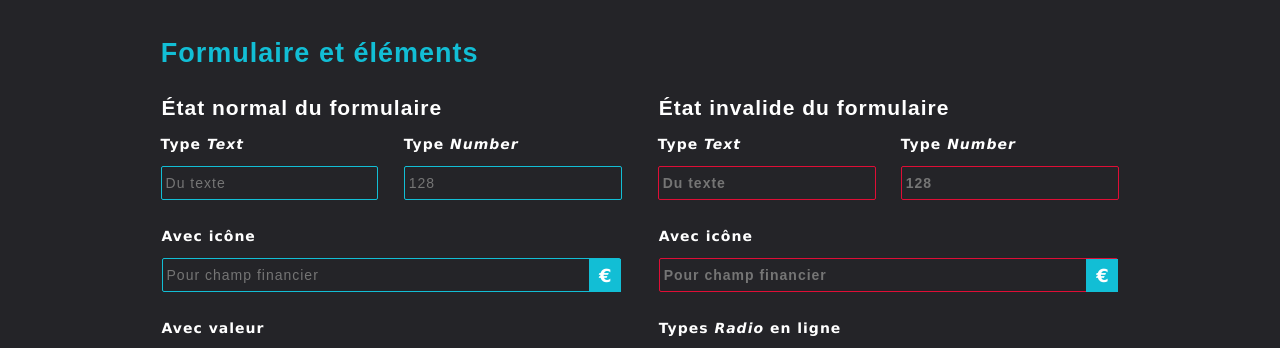
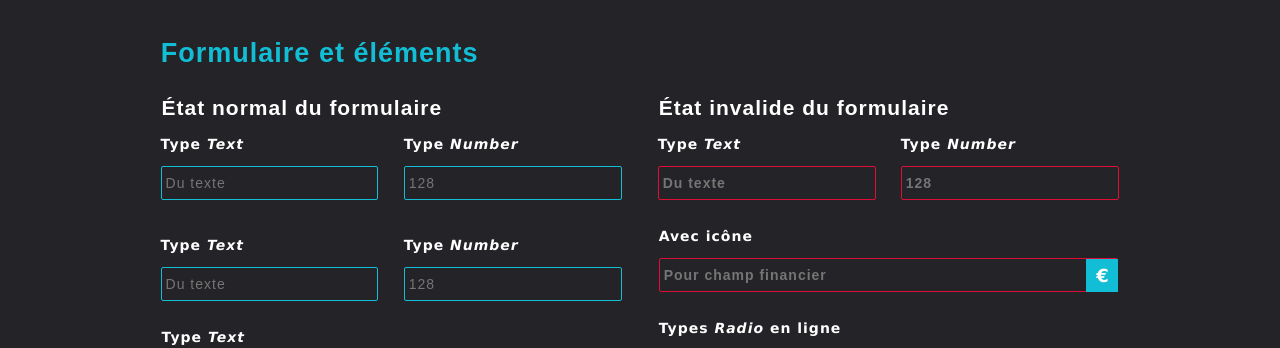
Before and after one commit to ElodieBayet/sass-template, a website: page form.html in a window 1280 px wide. Shown: the part 574-922 px from the top of the page. Drawn offline with nearby package versions, Linux system fonts and the light colour scheme; files that its build step writes are made by us from their sources; a web font is replaced by a local one.

Commit message:
Bugfixing and improvment on form elements

```diff
--- a/form.html
+++ b/form.html
@@ -147,6 +147,9 @@
 
                         <h3>État normal du formulaire</h3>
 
+                        <!-- Champ caché -->
+                        <input type="hidden" value="valeur test">
+
                         <!-- Elements side-by-side -->
                         <div class="inline left">
                             <label for="iptText">Type <em>Text</em></label>
@@ -155,6 +158,21 @@
                         <div class="inline right">
                             <label for="iptNumber">Type <em>Number</em></label>
                             <input type="number" min="1" max="1000" step="1" name="number" id="iptNumber" placeholder="128">
+                        </div>
+                        <!-- Elements side-by-side -->
+                        <div class="inline left">
+                            <label for="iptText">Type <em>Text</em></label>
+                            <input type="text" maxlength="255" name="text" id="iptText" placeholder="Du texte">
+                        </div>
+                        <div class="inline right">
+                            <label for="iptNumber">Type <em>Number</em></label>
+                            <input type="number" min="1" max="1000" step="1" name="number" id="iptNumber" placeholder="128">
+                        </div>
+
+                        <!-- Url -->
+                        <div>
+                            <label for="iptUrl">Type <em>Text</em></label>
+                            <input type="url" maxlength="1024" name="url" id="iptUrl" placeholder="https://...">
                         </div>
 
                         <!-- Special icon for financial field -->
@@ -264,7 +282,7 @@
                         <!-- Textarea field -->
                         <div>
                             <label for="txtField">Type <em>Textarea</em></label>
-                            <textarea name="textarea" id="txtField" rows="3"></textarea>
+                            <textarea name="textarea" id="txtField" rows="3" required></textarea>
                         </div>
 
                         <!-- Excute -->
--- a/sass/base/_normalize.scss
+++ b/sass/base/_normalize.scss
@@ -30,7 +30,7 @@ a, a:link, a:visited, a:hover, a:focus, a:active {
 }
 
 button, img, hr, iframe,
-fieldset, input, input:invalid, textarea, textarea:invalid, select,
+fieldset, input, input:invalid, textarea, select,
 a img, a:link img, a:visited img, a:hover img, a:focus img, a:active img {
 	border: none;
 }
--- a/sass/base/_typography.scss
+++ b/sass/base/_typography.scss
@@ -75,7 +75,7 @@ main {
 	}
 	h5, h6,
 	p, li, time, button,
-	label, input, select, textarea {
+	label, input:not([type="hidden"]), select, textarea {
 		font-size: 1.4rem;
 		line-height: 1.75;
 		letter-spacing: .1rem;
--- a/sass/pages/_form.scss
+++ b/sass/pages/_form.scss
@@ -22,14 +22,15 @@ form {
 	}
 
 	label,
-	input:not([type="radio"]):not([type="checkbox"]):not([type="submit"]):not([type="reset"]):not([type="button"]),
+	input:not([type="radio"]):not([type="checkbox"]):not([type="submit"]):not([type="reset"]):not([type="button"]):not([type=hidden]),
 	select,
 	textarea {
 		display: block;
 		width: 100%;
+		max-width: 100%;
 	}
 
-	input:not([type="radio"]):not([type="checkbox"]):not([type="submit"]):not([type="reset"]):not([type="button"]),
+	input:not([type="radio"]):not([type="checkbox"]):not([type="submit"]):not([type="reset"]):not([type="button"]):not([type=hidden]),
 	textarea {
 		padding: 4px;
 	}
@@ -45,6 +46,7 @@ form {
 			display: inline-block;
 		}
 		&.box:hover,
+		&.slab:hover,
 		&.toggle:hover {
 			cursor: pointer;
 		}
@@ -139,6 +141,9 @@ form {
 			input {
 				margin-bottom: 0;
 			}
+			+ .inline + .inline {
+				margin-top: 24px;
+			}
 		}
 	}
 }
--- a/sass/pages/_original_form.scss
+++ b/sass/pages/_original_form.scss
@@ -20,6 +20,7 @@
 	input[type="text"],
 	input[type="email"],
 	input[type="number"],
+	input[type="url"],
 	select,
 	textarea {
 		@content;
```
